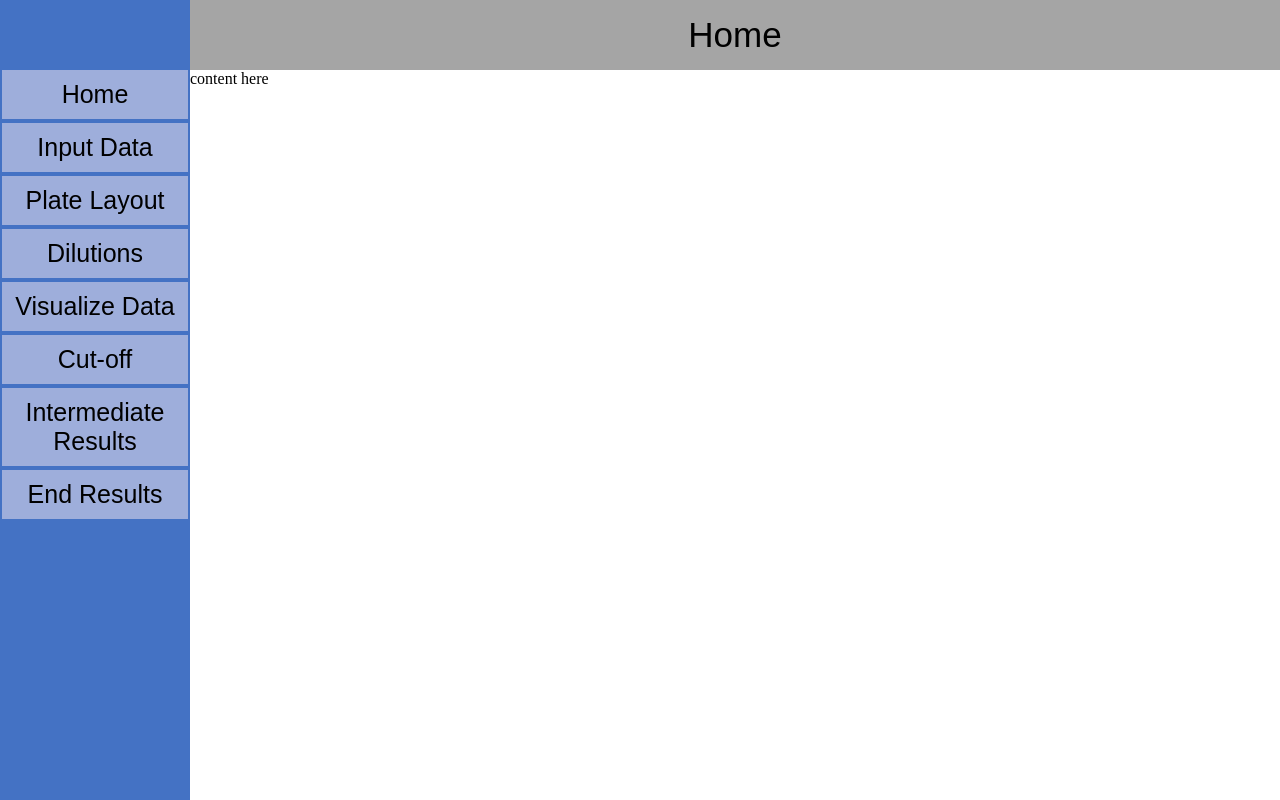
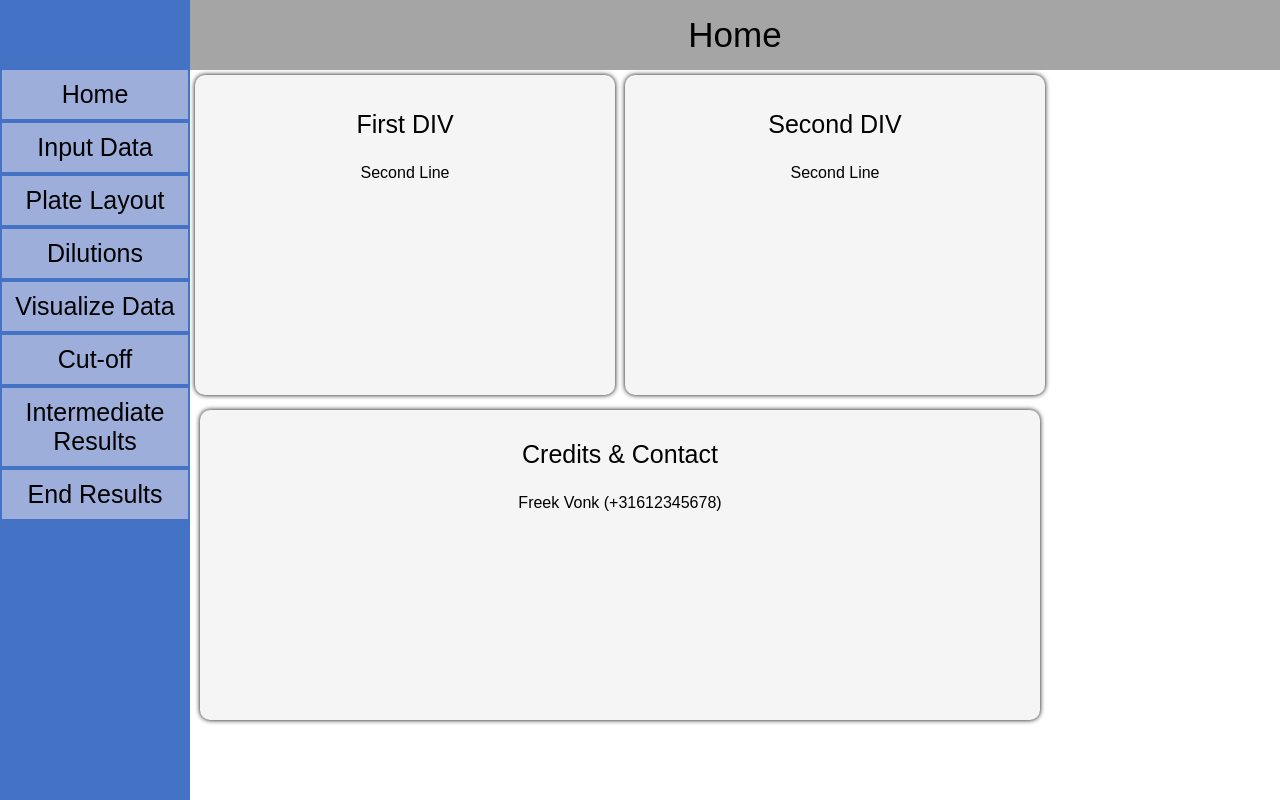
Before and after one commit to SheepInMeadow/ELISA-APP, a Django app: page / in a window 1280 px wide. Run offline with Django 4.2, Linux system fonts and the light colour scheme.

Commit message:
Homepage mockup created

```diff
--- /dev/null
+++ b/ELISA_app/ELISA_core/static/css/Home.css
@@ -0,0 +1,35 @@
+.infocard {
+    width: 400px;
+    float:left;
+    height:300px;
+    background:whitesmoke;
+    margin:5px;
+    box-shadow: 0 0 5px black;
+    font-family: "Arial", serif;
+    border-radius: 10px 10px 10px 10px;
+    padding: 10px;
+    display:inline-block
+}
+
+.infocard p.title {
+    text-align: center;
+    font-size: 25px;
+}
+
+.creditcard {
+    width: 830px;
+    float:left;
+    height:300px;
+    background:whitesmoke;
+    margin:10px;
+    box-shadow: 0 0 5px black;
+    font-family: "Arial", serif;
+    border-radius: 10px 10px 10px 10px;
+    padding: 5px;
+    display:inline-block
+}
+
+.creditcard p.title {
+    text-align: center;
+    font-size: 25px;
+}
--- a/ELISA_app/ELISA_core/static/css/base.css
+++ b/ELISA_app/ELISA_core/static/css/base.css
@@ -40,7 +40,8 @@
 }
 
 .main {
-    position: absolute; left: 190px; top: 70px;
+    position: absolute; left: 190px; top: 70px; right: 0; bottom: 0;
+    text-align:center;
     overflow: auto;
     z-index: -1;
 }
--- a/ELISA_app/ELISA_core/templates/Home.html
+++ b/ELISA_app/ELISA_core/templates/Home.html
@@ -4,5 +4,27 @@
 {% block header %} Home {% endblock %}
 
 {% block content %}
-    content here
+
+    {% load static %}
+        <link rel="stylesheet" type="text/css"
+          href="{% static 'css/home.css' %}">
+
+    <div class="wrapper" style="overflow: hidden; background-color: white">
+        <div class="infocard">
+            <p class="title">First DIV</p>
+            Second Line
+        </div>
+        <div class="infocard">
+            <p class="title">Second DIV</p>
+            Second Line
+        </div>
+    </div>
+
+    <div class="wrapper" style="overflow: hidden; background-color: white">
+        <div class="creditcard">
+            <p class="title">Credits & Contact</p>
+            Freek Vonk (+31612345678)
+        </div>
+    </div>
+
 {% endblock %}
```
